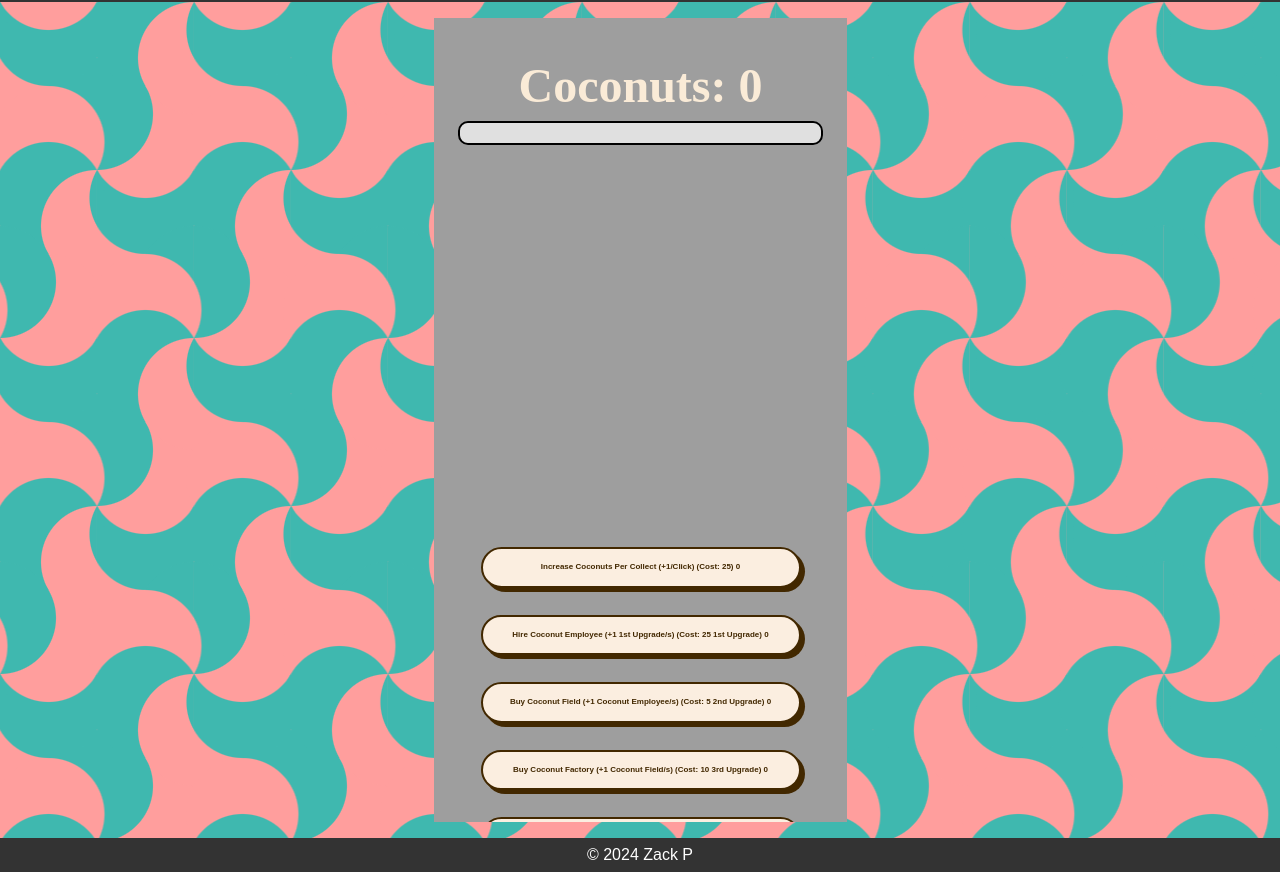
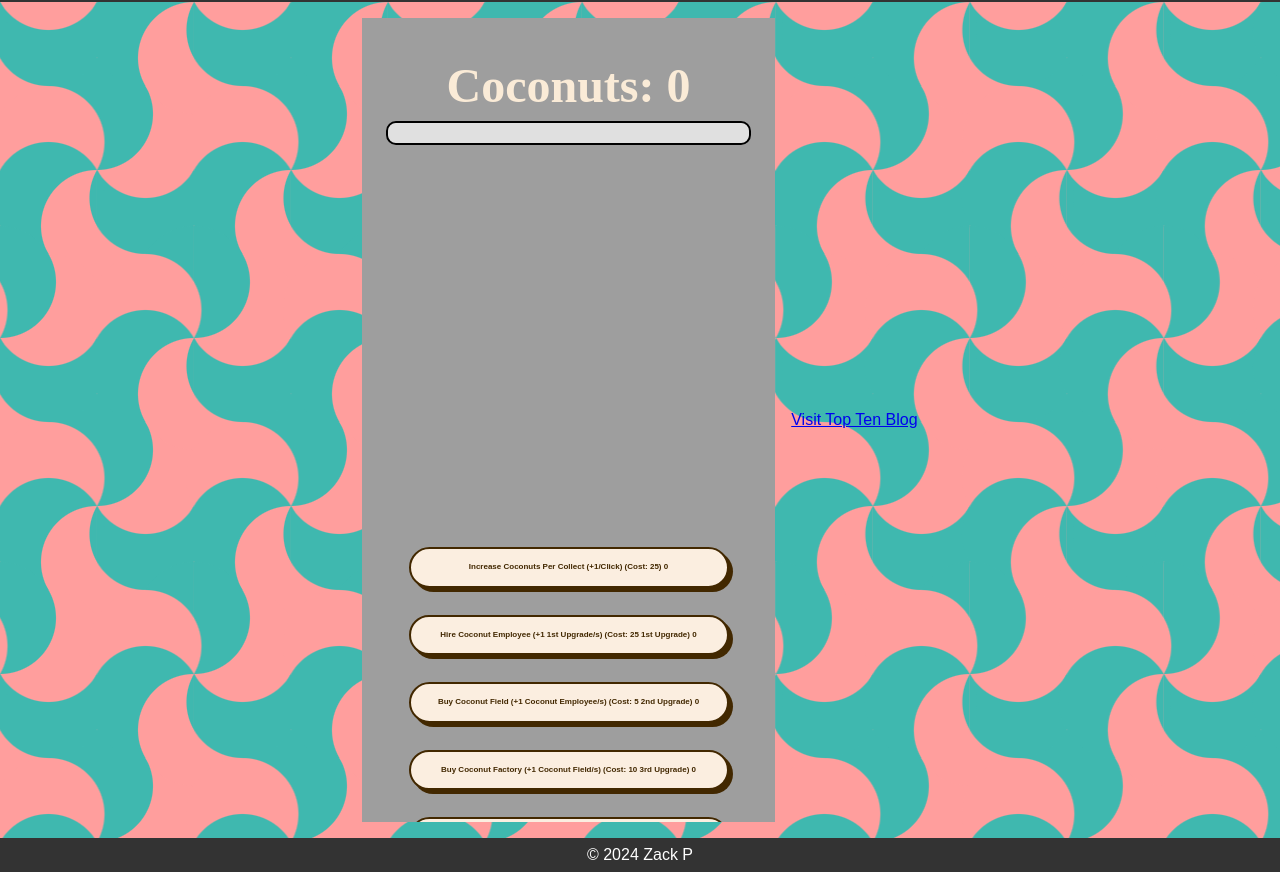
Before and after one commit to Zack280/GameWebsite, a plain HTML site: page CoconutFactory.html in a window 1280 px wide. Shown: the part 78-950 px from the top of the page. Drawn offline with Linux system fonts and the light colour scheme.

Commit message:
Update CoconutFactory.html

```diff
--- a/CoconutFactory.html
+++ b/CoconutFactory.html
@@ -29,6 +29,8 @@
         <div class="iframe-container">
             <iframe src="games/CoconutFactory/index.html" width="720" height="1280" frameborder="0"></iframe>
         </div>
+               <a href="https://www.toptenblog.live/" target="_blank">Visit Top Ten Blog</a>
+
     </main>
     <footer>
         <p>&copy; 2024 Zack P</p>
```
